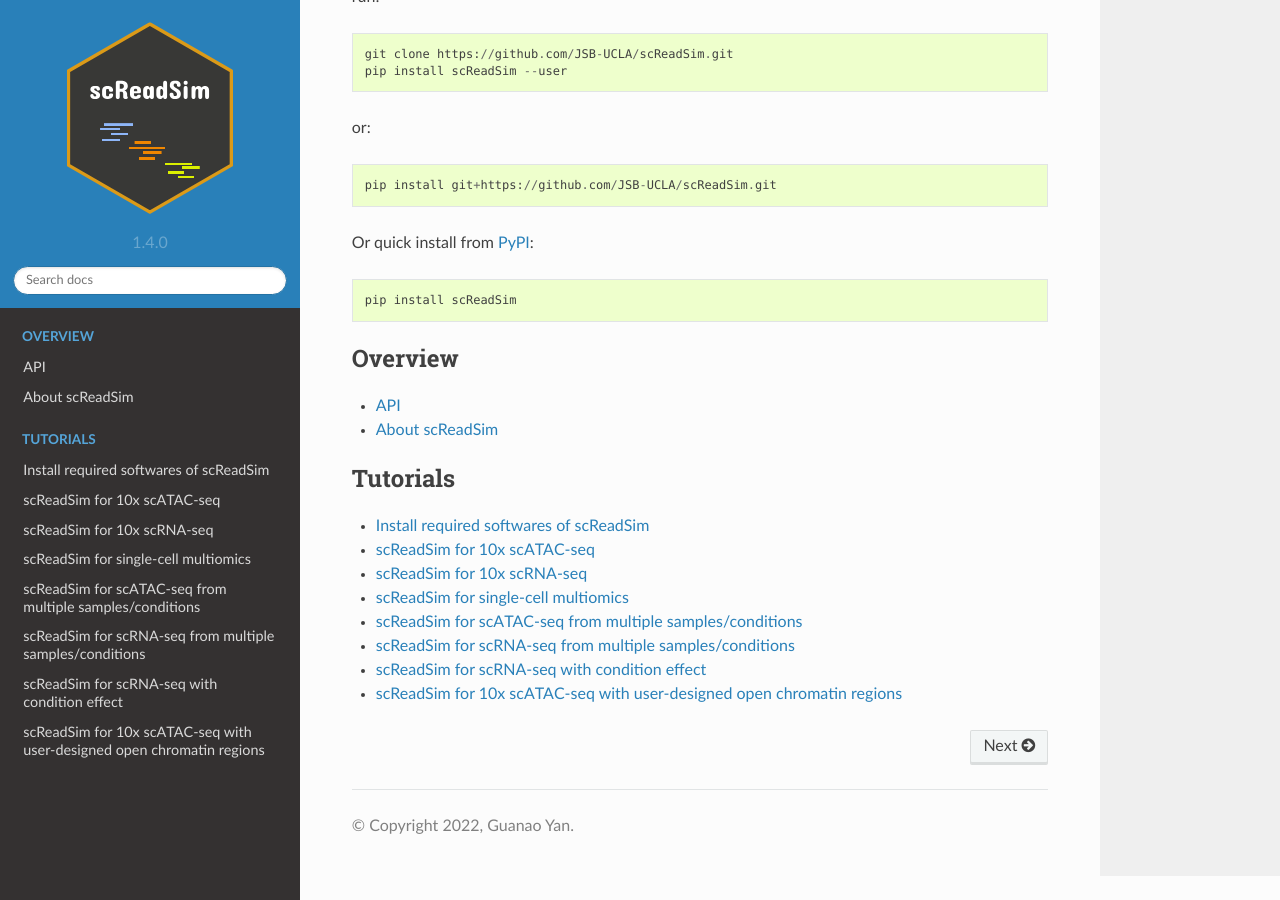
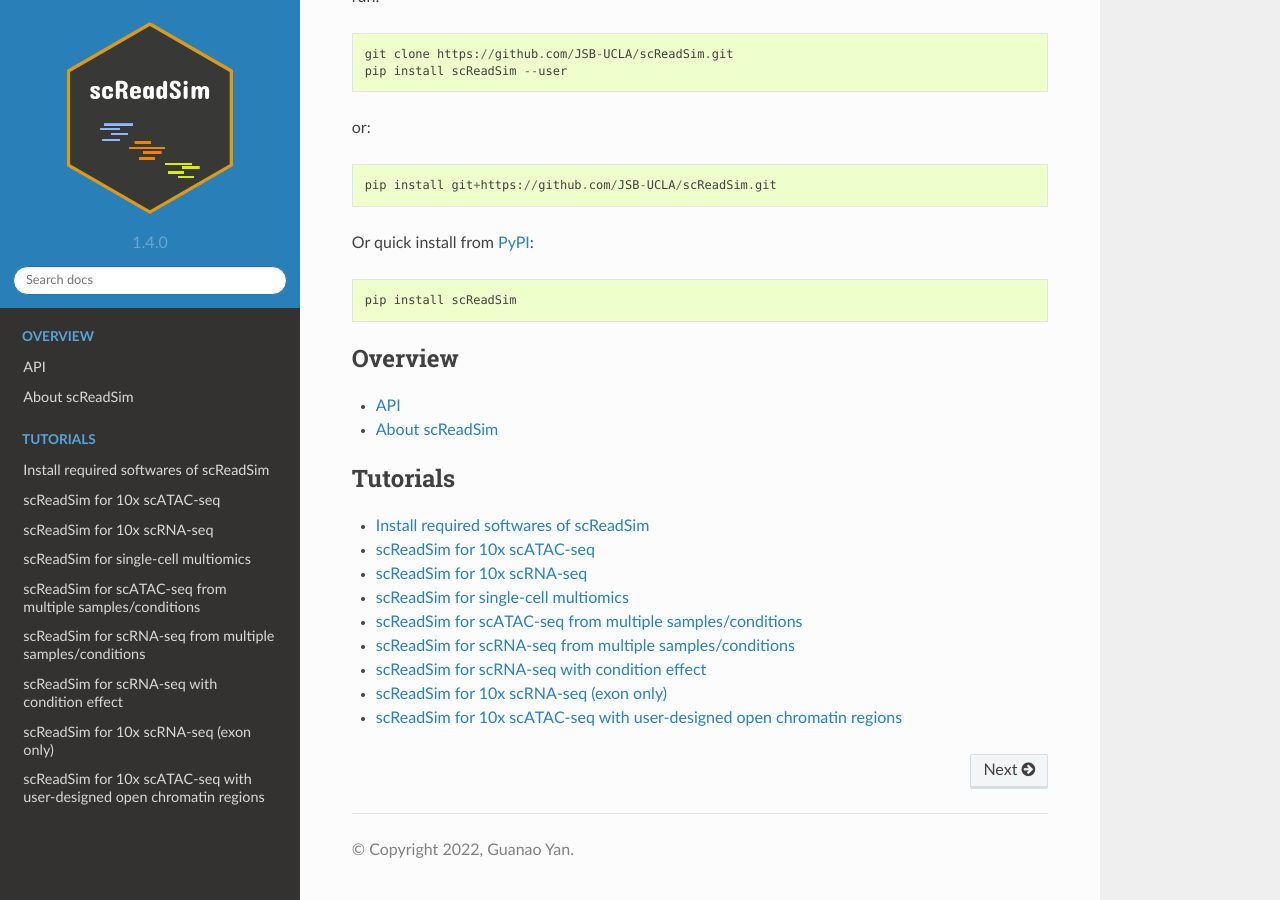
Before and after one commit to JSB-UCLA/scReadSim, a Sphinx documentation site: the page built from docs/source/index.rst, in a window 1280 px wide and 900 px high, scrolled down 1854 px. Built offline with Sphinx 7.4.7 and the Read the Docs theme 2.0.0, drawn with Linux system fonts in a browser that asks for light colours.

Commit message:
Add exon-only tutorial.

```diff
--- a/docs/source/index.rst
+++ b/docs/source/index.rst
@@ -71,6 +71,7 @@ Or quick install from `PyPI <https://pypi.org/project/scReadSim/1.4.0/#descripti
    scReadSim for scATAC-seq from multiple samples/conditions<scATACseq_MultiSamples>
    scReadSim for scRNA-seq from multiple samples/conditions<scRNAseq_MultiSamples>
    scReadSim for scRNA-seq with condition effect<scRNAseq_10X_Condition>
+   scReadSim for 10x scRNA-seq (exon only)<scRNAseq_10X_ExonOnly>
    scReadSim for 10x scATAC-seq with user-designed open chromatin regions<scATACseq_INPUT_10X>
 
 
--- /dev/null
+++ b/docs/source/scRNAseq_10X_ExonOnly.rst
@@ -0,0 +1,7 @@
+.. automodule:: scReadSim
+
+.. scReadSim for 10X scRNA-seq (exon-only)
+.. ===========================
+
+.. include:: tutorials/scRNAseq_10X_ExonOnly.md
+   :parser: myst_parser.sphinx_
```
Also changed, not shown: docs/source/tutorials/scRNAseq_10X_ExonOnly.md (+1 -1 lines).
